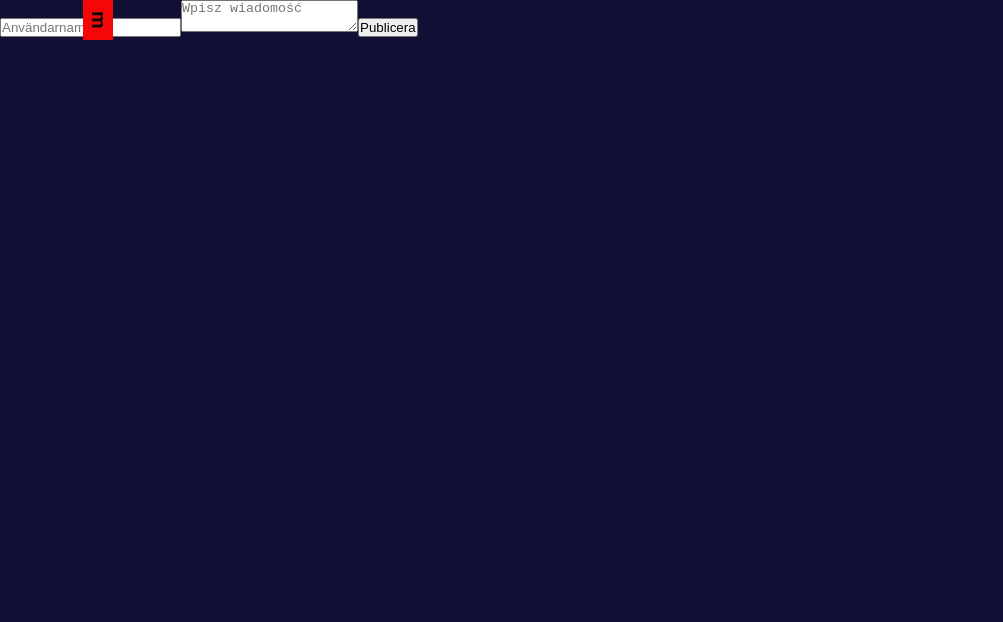
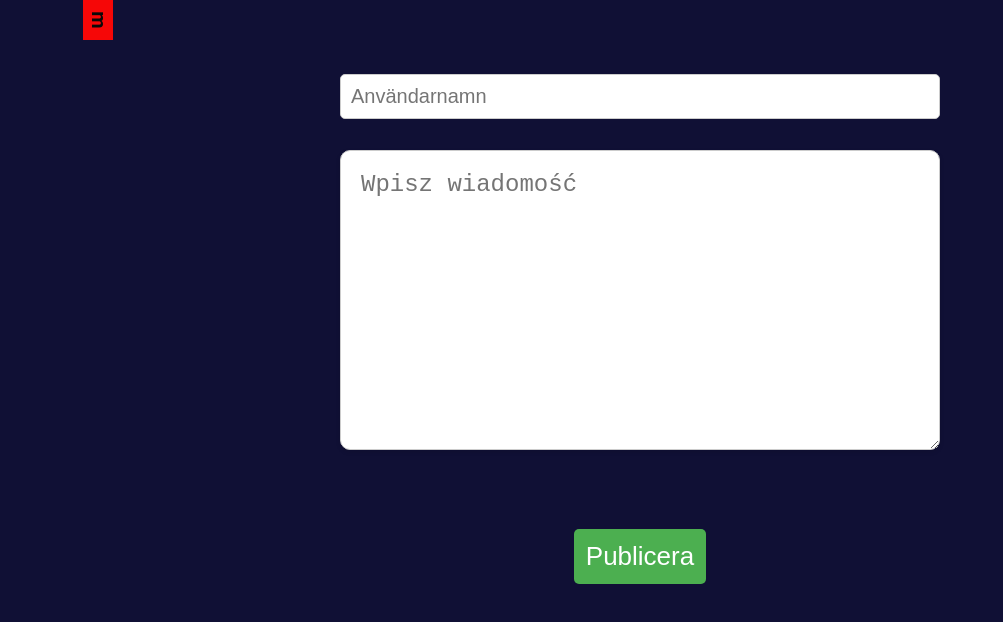
Before and after one commit to katerinajoanna/Memo-app, a React (Vite) app in the folder memo-frontend/: page /message in a window 1280 px wide. Shown: the top 622 px of the page, without its empty margins (0-1003 px from the left). Built offline with nearby package versions, Linux system fonts and the light colour scheme.

Commit message:
Added css to components

```diff
--- a/memo-frontend/src/App.jsx
+++ b/memo-frontend/src/App.jsx
@@ -18,6 +18,8 @@ function App() {
   // Funktion för att radera meddelanden
   const removeMessage = (id) => {
     setMessages((prevMessages) => prevMessages.filter(msg => msg.id !== id));
+
+    // Hittar raderat meddelande baserat på id
     const removedMessage = messages.find(msg => msg.id === id);
     if (removedMessage) {
       setRemovedMessages((prevRemoved) => [...prevRemoved, removedMessage]);
--- a/memo-frontend/src/components/buttonWrite/btnWrite.css
+++ b/memo-frontend/src/components/buttonWrite/btnWrite.css
@@ -0,0 +1,21 @@
+.btn-write {
+    font-size: 50px;
+    width: 80px;
+    height: 80px;
+    margin-bottom: 1.2rem;
+    display: flex;
+    align-items: center;
+    justify-content: center;
+    color: rgb(60, 210, 60);
+    border: 2px solid rgb(60, 210, 60);
+    padding: 5px;
+    border-radius: 5px;
+    cursor: pointer;
+    transition: background-color 0.3s ease, color 0.3s ease, transform 0.3s ease;
+}
+
+.btn-write:hover {
+    background-color: #0ea73c;
+    color: #0b481d;
+    transform: scale(1.05);
+}
--- a/memo-frontend/src/components/messageForm/messageForm.css
+++ b/memo-frontend/src/components/messageForm/messageForm.css
@@ -0,0 +1,54 @@
+.form-page {
+    max-width: 95%;
+    margin: 1rem;
+    padding: 10px;
+    position: relative;
+}
+
+form {
+    display: flex;
+    flex-direction: column;
+    gap: 10px;
+    max-width: 600px;
+    margin: 0 auto;
+}
+
+input {
+    min-width: 40%;
+    padding: 10px;
+    border: 1px solid #ccc;
+    border-radius: 5px;
+    font-size: 16px;
+}
+
+textarea {
+    margin: 1rem;
+    min-width: 100%;
+    max-height: 600px;
+    resize: vertical;
+    /* Tillåt endast storleksändring vertikalt */
+    padding: 15px;
+    border: 1px solid #ccc;
+    border-radius: 10px;
+    font-size: 16px;
+    overflow-y: auto;
+    box-shadow: 0 2px 5px rgba(0, 0, 0, 0.1);
+}
+
+button {
+    padding: 10px;
+    background-color: #4CAF50;
+    color: white;
+    border: none;
+    border-radius: 5px;
+    cursor: pointer;
+    transition: all 2s ease-out;
+    opacity: 1;
+    transform: scale(1);
+}
+
+button:hover {
+    background-color: #2b652e;
+    opacity: 0.8;
+    transform: scale(1.1);
+}
--- a/memo-frontend/src/components/messageItem/messageItem.css
+++ b/memo-frontend/src/components/messageItem/messageItem.css
@@ -0,0 +1,29 @@
+.message-item {
+    padding: 15px;
+    border-radius: 5px;
+    margin-bottom: 10px;
+    background-color: azure;
+    color: rgb(15, 15, 15);
+    position: relative;
+}
+
+.message-header {
+    padding: 5px;
+    font-size: 12px;
+    color: rgb(146, 148, 150);
+}
+
+.message-body {
+    padding: 5px;
+    margin: 1rem;
+    font-size: 20px;
+    color: rgb(10, 10, 10);
+    font-weight: 500;
+    overflow-wrap: break-word;
+}
+
+.message-footer {
+    padding: 5px;
+    font-size: 20px;
+    color: rgb(42, 44, 44);
+}
--- a/memo-frontend/src/components/messageList/messageList.css
+++ b/memo-frontend/src/components/messageList/messageList.css
@@ -0,0 +1,5 @@
+.message-list {
+    overflow-y: auto;
+    margin-bottom: 3.5rem;
+    border-radius: 6px;
+}
--- a/memo-frontend/src/index.css
+++ b/memo-frontend/src/index.css
@@ -5,7 +5,7 @@
 
 * {
   box-sizing: border-box;
-  margin: 0 auto;
+  margin: 0;
   padding: 0;
 }
 
--- a/memo-frontend/src/pages/flowPage/FlowPage.jsx
+++ b/memo-frontend/src/pages/flowPage/FlowPage.jsx
@@ -15,13 +15,10 @@ function FlowPage({ messages, onAddMessage }) {
 
     return (
         <div className='flow-page'>
-
             <MessageList messages={messages} />   {/* Visa meddelandelistan */}
 
             {showForm ? (
-
                 <MessageForm onAddMessage={onAddMessage} />
-
             ) : (
                 <div className="btn-container">
                     <BtnWrite onClick={handleBtnClick} />
--- a/memo-frontend/src/pages/flowPage/flowPage.css
+++ b/memo-frontend/src/pages/flowPage/flowPage.css
@@ -0,0 +1,39 @@
+.flow-page {
+    margin: 2rem;
+    margin-top: 3.5rem;
+    padding: 10px;
+    font-size: 30px;
+    display: flex;
+    flex-direction: column;
+    height: 85vh;
+    /*Ställer in höjden till 100 % av vyn */
+    position: relative;
+}
+
+.flow-page .btn-container {
+    position: fixed;
+    bottom: 1.5rem;
+    right: 4rem;
+}
+
+.view-removed-link {
+    width: 150px;
+    height: 80px;
+    padding: 10px;
+    font-size: 25px;
+    text-align: center;
+    margin-bottom: 2.5rem;
+    color: #0b87e5;
+    text-decoration: none;
+    border: 2px solid #0b87e5;
+    border-radius: 5px;
+    transition: all 3s ease;
+    position: fixed;
+    bottom: .1rem;
+}
+
+.view-removed-link:hover {
+    background-color: #568fba;
+    color: var(--body-color);
+    transform: scale(1.05);
+}
--- a/memo-frontend/src/pages/removedPage/RemovedPage.jsx
+++ b/memo-frontend/src/pages/removedPage/RemovedPage.jsx
@@ -19,13 +19,18 @@ function RemovedPage({ removedMessages }) {
                     />
                 ))
             )}
+            <div className="footer">
 
-            <div className="footer">
-                {/* wstawic fale !!!!!!!!!!! infoga vågor !!!!!!! */}
-            </div>
+                <svg xmlns="http://www.w3.org/2000/svg" viewBox="0 0 1440 320">
+                    <path fill="#0058ff" opacity="1" d="M0,256L80,245.3C160,235,320,213,480,176C640,139,800,85,960,69.3C1120,53,1280,75,1360,85.3L1440,96L1440,320L1360,320C1280,320,1120,320,960,320C800,320,640,320,480,320C320,320,160,320,80,320L0,320Z"></path>
+                    <path fill="#004080" d="M0,256L30,245.3C60,235,120,213,180,186.7C240,160,300,128,360,128C420,128,480,160,540,186.7C600,213,660,235,720,245.3C780,256,840,256,900,245.3C960,235,1020,213,1080,202.7C1140,192,1200,192,1260,186.7C1320,181,1380,171,1410,165L1440,160L1440,320L1410,320C1380,320,1320,320,1260,320C1200,320,1140,320,1080,320C1020,320,960,320,900,320C840,320,780,320,720,320C660,320,600,320,540,320C480,320,420,320,360,320C300,320,240,320,180,320C120,320,60,320,30,320L0,320Z" />
+                    <path fill="#0044ff" opacity="0.5" d="M0,256L30,245.3C60,235,120,213,180,186.7C240,160,300,128,360,128C420,128,480,160,540,186.7C600,213,660,235,720,245.3C780,256,840,256,900,245.3C960,235,1020,213,1080,202.7C1140,192,1200,192,1260,186.7C1320,181,1380,171,1410,165L1440,160L1440,320L1410,320C1380,320,1320,320,1260,320C1200,320,1140,320,1080,320C1020,320,960,320,900,320C840,320,780,320,720,320C660,320,600,320,540,320C480,320,420,320,360,320C300,320,240,320,180,320C120,320,60,320,30,320L0,320Z" />
+                    <path fill="#0044ff" opacity="1" d="M0,0L24,5.3C48,11,96,21,144,32C192,43,240,53,288,58.7C336,64,384,64,432,69.3C480,75,528,85,576,96C624,107,672,117,720,138.7C768,160,816,192,864,213.3C912,235,960,245,1008,224C1056,203,1104,149,1152,122.7C1200,96,1248,96,1296,112C1344,128,1392,160,1416,176L1440,192L1440,320L1416,320C1392,320,1344,320,1296,320C1248,320,1200,320,1152,320C1104,320,1056,320,1008,320C960,320,912,320,864,320C816,320,768,320,720,320C672,320,624,320,576,320C528,320,480,320,432,320C384,320,336,320,288,320C240,320,192,320,144,320C96,320,48,320,24,320L0,320Z"></path>
+                </svg>
 
-            <div className="btn-container">
-                <BtnWrite /> {/* Knapp för att lägga till meddelanden */}
+                <div className="btn-container">
+                    <BtnWrite /> {/* Knapp för att lägga till meddelanden */}
+                </div>
             </div>
         </div>
     );
--- a/memo-frontend/src/pages/removedPage/removedPage.css
+++ b/memo-frontend/src/pages/removedPage/removedPage.css
@@ -0,0 +1,54 @@
+.removed-page {
+    margin: 0;
+    display: flex;
+    flex-direction: column;
+    justify-content: space-between;
+    height: 100vh;
+    max-width: 100%;
+}
+
+.message {
+    margin: .5rem;
+    margin-top: 4rem;
+    padding: 10px;
+    flex-grow: 1;
+    text-align: center;
+}
+
+.message p {
+    margin-top: 2rem;
+    margin-bottom: 2rem;
+    padding: 3px;
+    font-size: 40px;
+    color: #e3d9d9;
+    line-height: 1.6;
+
+}
+
+.footer {
+    position: relative;
+    width: 100%;
+    height: 20vh;
+    z-index: 1;
+}
+
+.footer svg {
+    width: 100%;
+    height: 30vh;
+}
+
+.footer .btn-container {
+    position: absolute;
+    bottom: 6rem;
+    right: 3rem;
+    display: flex;
+    justify-content: end;
+    align-items: center;
+    transition: background-color 0.3s ease, color 0.3s ease, transform 0.3s ease;
+}
+
+.btn-container:hover {
+    background-color: #0ea73c;
+    color: #0b481d;
+    transform: scale(1.05);
+}
--- a/memo-frontend/src/pages/writeMsgPage/writeMsgPage.css
+++ b/memo-frontend/src/pages/writeMsgPage/writeMsgPage.css
@@ -0,0 +1,34 @@
+.write-page {
+    margin: 1rem;
+    padding: 10px;
+}
+
+form {
+    margin-top: 3rem;
+    display: flex;
+    flex-direction: column;
+    justify-content: center;
+    align-items: center;
+    gap: 15px;
+}
+
+textarea {
+    width: 90%;
+    min-height: 300px;
+    padding: 20px;
+    font-size: 24px;
+    resize: vertical;
+    overflow-y: auto;
+}
+
+input {
+    width: 100%;
+    padding: 10px;
+    font-size: 20px;
+}
+
+button {
+    font-size: 26px;
+    margin-top: 3rem;
+    padding: 12px;
+}
```
